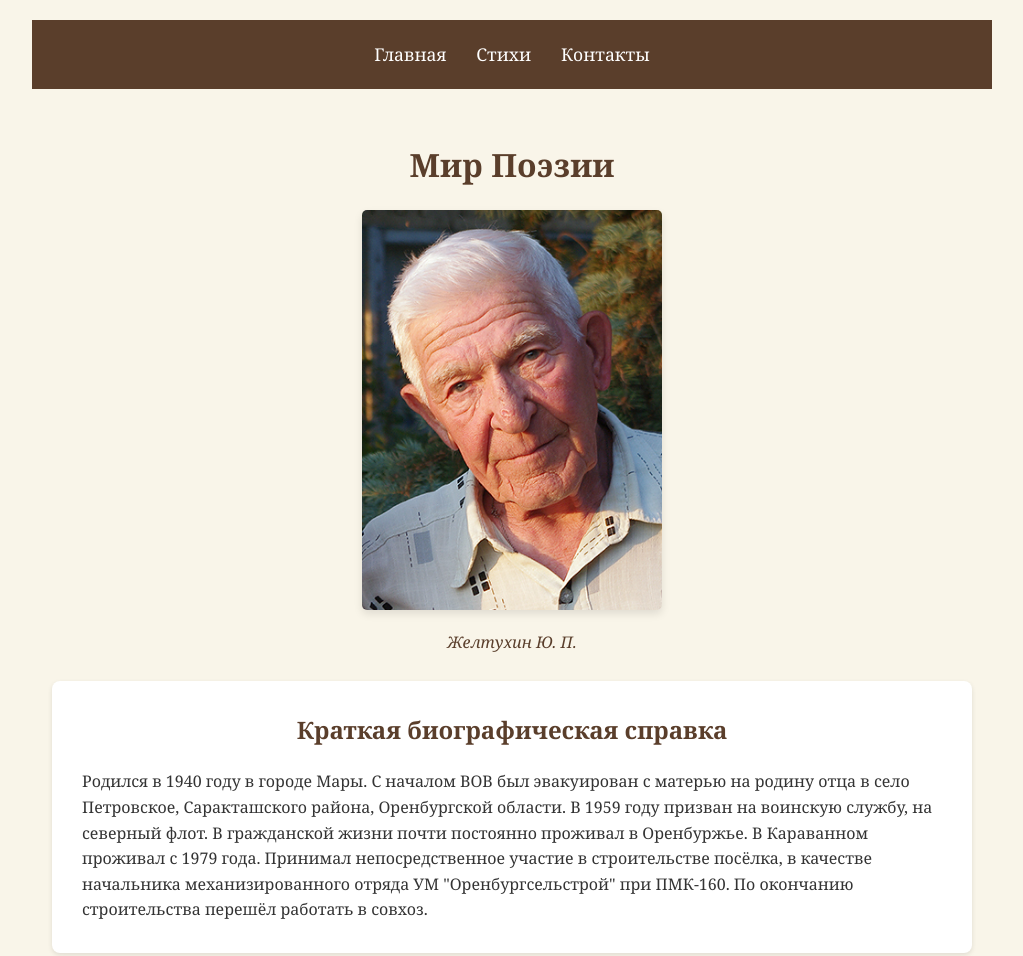
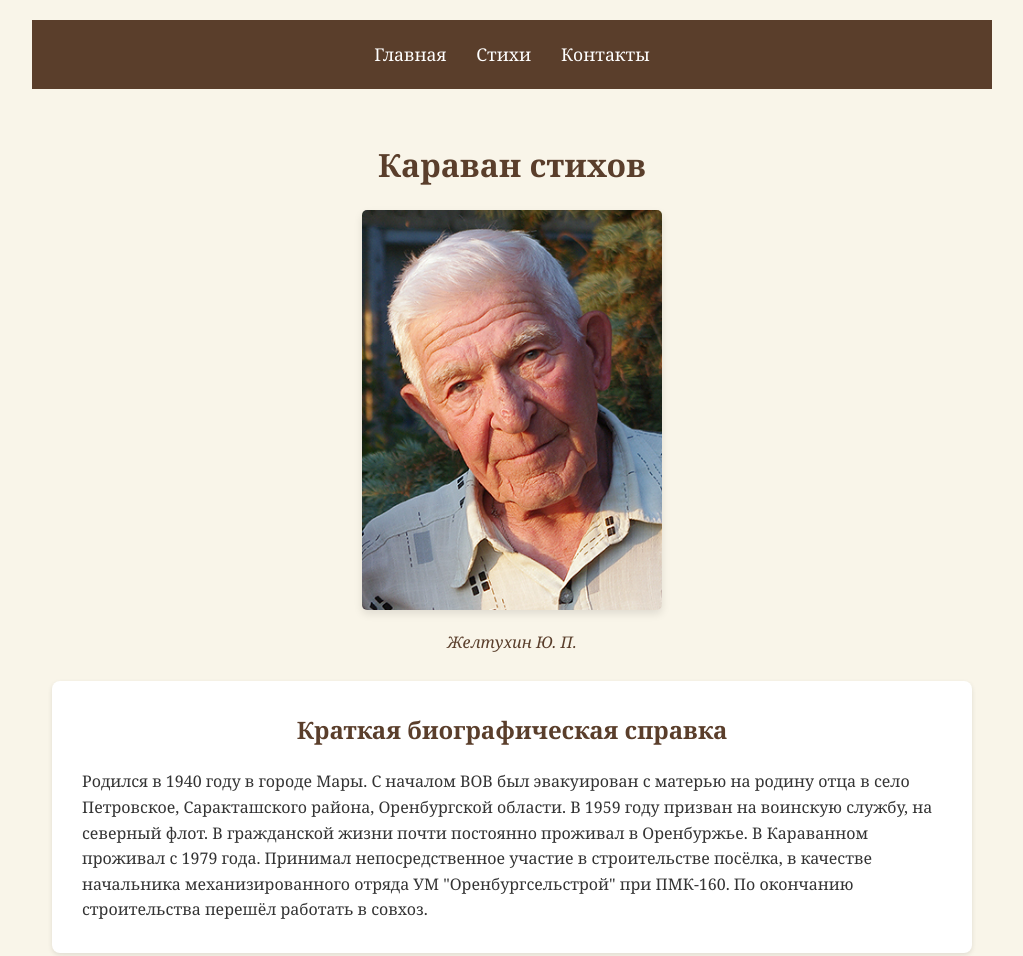
Before and after one commit to McDAC/mcdac.github.io, a plain HTML site: page index.html in a window 1280 px wide. Shown: the top 956 px of the page, without its empty margins (128-1151 px from the left). Drawn offline with Linux system fonts and the light colour scheme.

Commit message:
Update index.html

```diff
--- a/index.html
+++ b/index.html
@@ -3,7 +3,7 @@
 <head>
   <meta charset="UTF-8">
   <meta name="viewport" content="width=device-width, initial-scale=1.0">
-  <title>Мир Поэзии | Главная</title>
+  <title>Караван стихов | Главная</title>
   <link rel="stylesheet" href="styles.css">
 </head>
 <body>
@@ -18,7 +18,7 @@
   </header>
 
 <main>
-  <h1>Мир Поэзии</h1>
+  <h1>Караван стихов</h1>
 
   <!-- Фото с подписью -->
   <figure>
```
